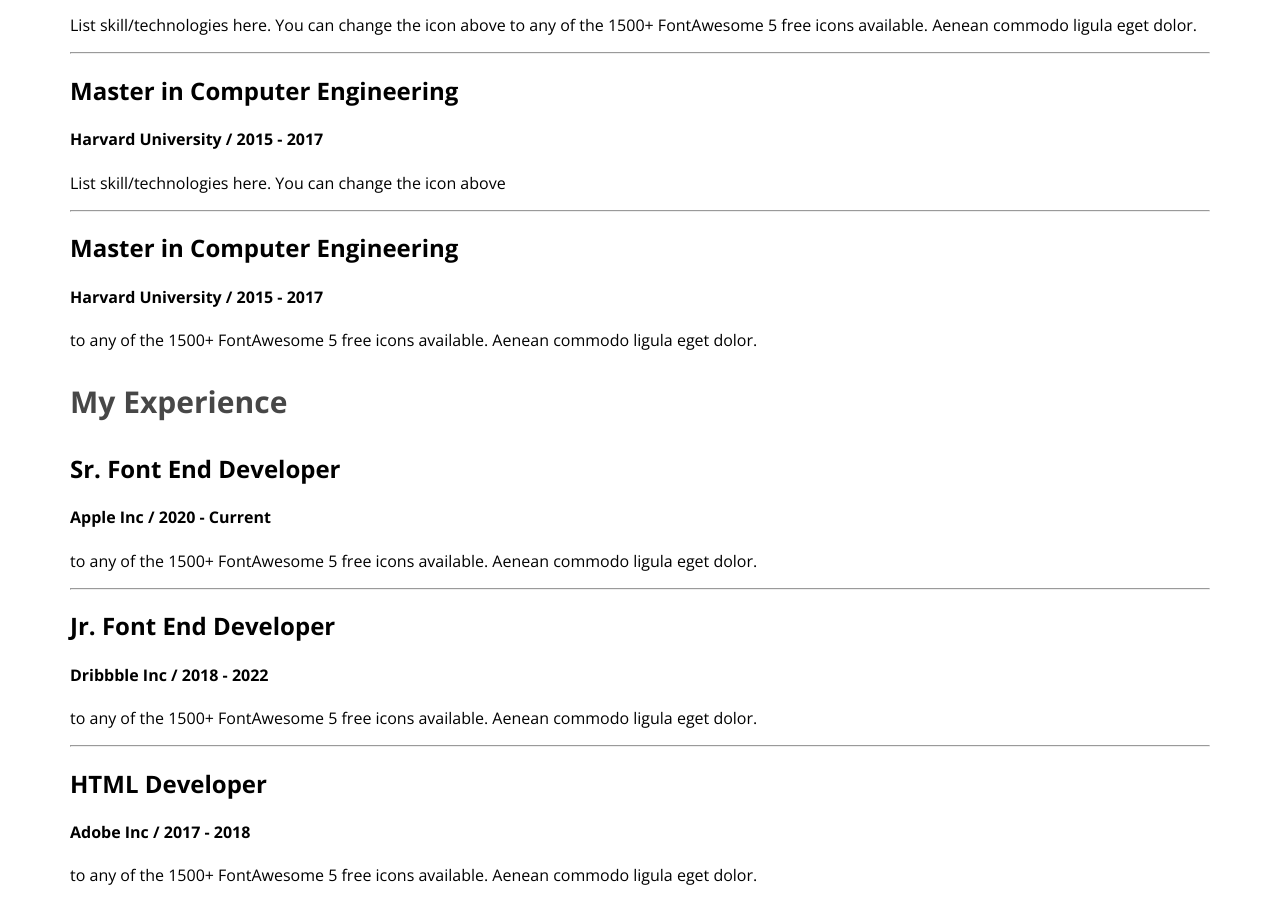
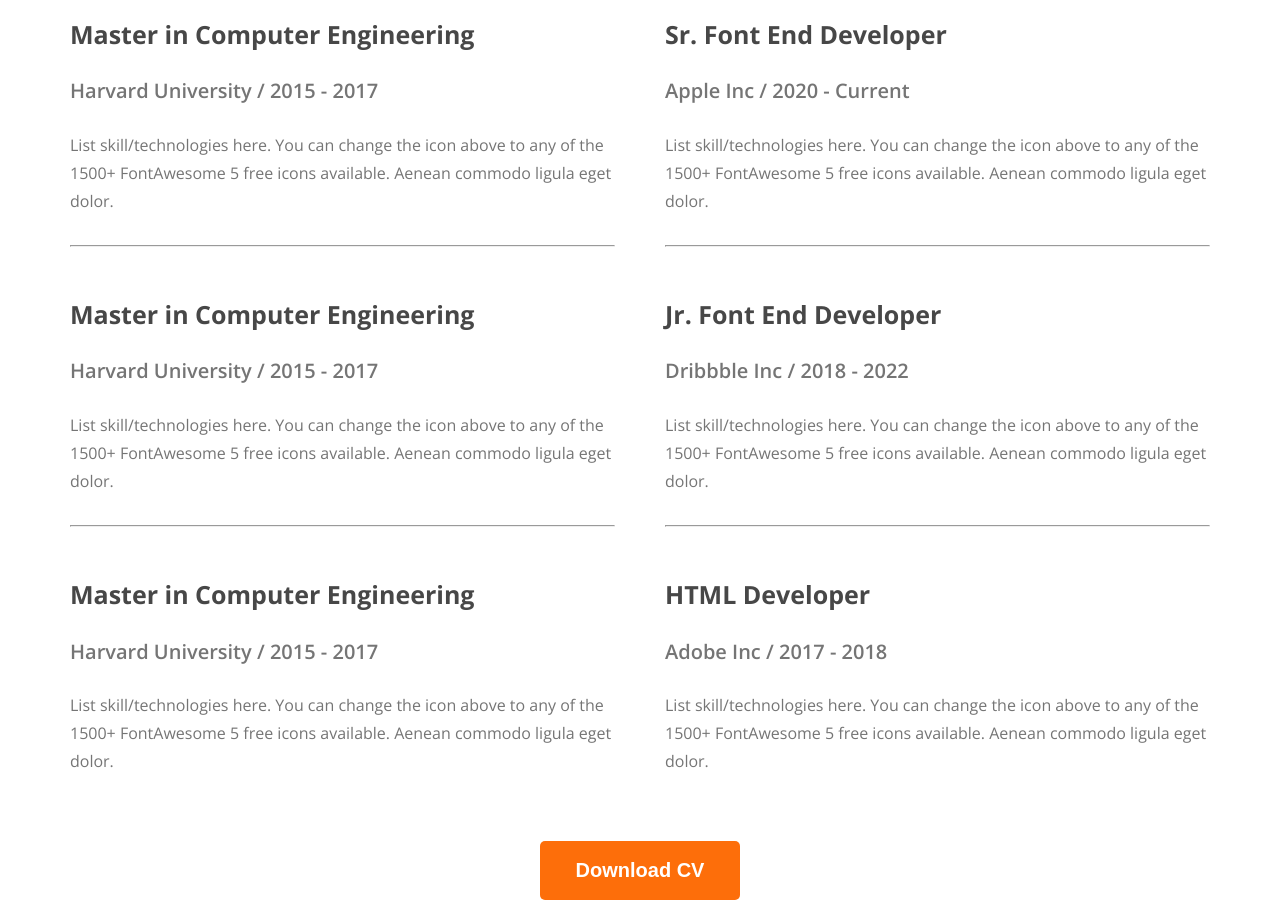
Before and after one commit to codewithsaidul/PHdeveloperportfolio, a plain HTML site: page index.html in a window 1280 px wide. Shown: the part 2720-3622 px from the top of the page. Drawn offline with nearby package versions, Linux system fonts and the light colour scheme.

Commit message:
Finished The Resume Section

```diff
--- a/css/style.css
+++ b/css/style.css
@@ -243,3 +243,48 @@ main section {
     font-size: 30px;
     font-weight: 700;
 }
+
+
+.resume__container {
+    display: flex;
+    gap: 50px;
+    width: 100%;
+}
+
+.resume__column {
+    width: 50%;
+    margin-top: 50px;
+}
+
+.resume__card{
+    margin-top: 50px;
+}
+
+.resume__item-title {
+    color: #474747;
+    font-size: 25px;
+    font-weight: 700;
+}
+
+.resume__item-subtitle {
+    color: #757575;
+    font-size: 20px;
+    font-weight: 600;
+}
+
+.resume__item-description {
+    color: #757575;
+    font-size: 16px;
+    font-weight: 400;
+    line-height: 28px;
+    /* 175% */
+}
+
+.resume__container hr{
+    margin: 30px 0;
+}
+
+.download__cv{
+    text-align: center;
+    margin-top: 50px;
+}
--- a/index.html
+++ b/index.html
@@ -183,7 +183,8 @@
 
                         <h4 class="resume__item-subtitle">Harvard University / 2015 - 2017</h4>
 
-                        <p class="resume__item-description">List skill/technologies here. You can change the icon above </p>
+                        <p class="resume__item-description">List skill/technologies here. You can change the icon above
+                            to any of the 1500+ FontAwesome 5 free icons available. Aenean commodo ligula eget dolor. </p>
 
                     </div>
 
@@ -194,7 +195,8 @@
 
                         <h4 class="resume__item-subtitle">Harvard University / 2015 - 2017</h4>
 
-                        <p class="resume__item-description">to any of the 1500+ FontAwesome 5 free icons available. Aenean commodo ligula eget dolor.</p>
+                        <p class="resume__item-description">List skill/technologies here. You can change the icon above
+                            to any of the 1500+ FontAwesome 5 free icons available. Aenean commodo ligula eget dolor.</p>
 
                     </div>
 
@@ -211,7 +213,8 @@
 
                         <h4 class="resume__item-subtitle">Apple Inc / 2020 - Current</h4>
 
-                        <p class="resume__item-description">to any of the 1500+ FontAwesome 5 free icons available. Aenean commodo ligula eget dolor.</p>
+                        <p class="resume__item-description">List skill/technologies here. You can change the icon above
+                            to any of the 1500+ FontAwesome 5 free icons available. Aenean commodo ligula eget dolor.</p>
 
                     </div>
 
@@ -222,7 +225,8 @@
 
                         <h4 class="resume__item-subtitle">Dribbble Inc / 2018 - 2022</h4>
 
-                        <p class="resume__item-description">to any of the 1500+ FontAwesome 5 free icons available. Aenean commodo ligula eget dolor.</p>
+                        <p class="resume__item-description">List skill/technologies here. You can change the icon above
+                            to any of the 1500+ FontAwesome 5 free icons available. Aenean commodo ligula eget dolor.</p>
 
                     </div>
 
@@ -233,12 +237,17 @@
 
                         <h4 class="resume__item-subtitle">Adobe Inc / 2017 - 2018</h4>
 
-                        <p class="resume__item-description">to any of the 1500+ FontAwesome 5 free icons available. Aenean commodo ligula eget dolor.</p>
+                        <p class="resume__item-description">List skill/technologies here. You can change the icon above
+                            to any of the 1500+ FontAwesome 5 free icons available. Aenean commodo ligula eget dolor.</p>
 
                     </div>
 
                 </div>
 
+            </div>
+
+            <div class="download__cv">
+                <button class="btn">Download CV</button>
             </div>
 
         </section>
```
